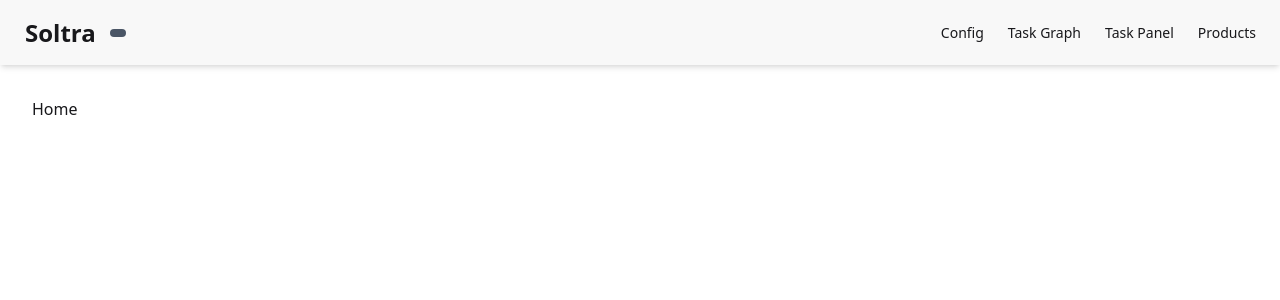
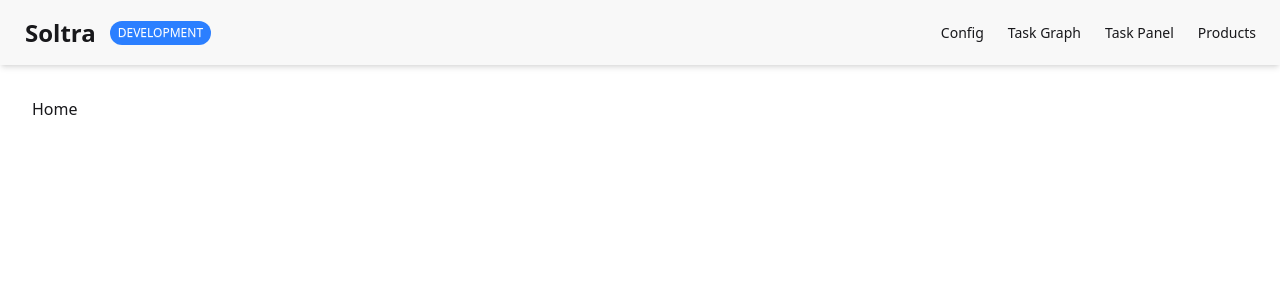
Before and after one commit to TurtleStoffel/soltra, a React (Vite) app: page / in a window 1280 px wide. Shown: the top 300 px of the page. Built offline with nearby package versions, Linux system fonts and the light colour scheme; no server answers.

Commit message:
Environment indicator

```diff
--- a/src/components/Header.tsx
+++ b/src/components/Header.tsx
@@ -1,16 +1,38 @@
 import { Link } from "react-router-dom";
+import { useMemo } from "react";
 
 export function Header() {
+    const envConfig = useMemo(() => {
+        const mode = process.env.NODE_ENV || "Not configured";
+        const label = mode.toUpperCase();
+
+        let className = "ml-2 px-2 py-1 text-xs font-medium rounded-full";
+
+        if (mode === "staging") {
+            className += " bg-orange-500 text-white";
+        } else if (mode === "development") {
+            className += " bg-blue-500 text-white";
+        } else if (mode === "production") {
+            className += " bg-green-500 text-white";
+        } else {
+            className += " bg-gray-600 text-white";
+        }
+
+        return { label, className };
+    }, []);
+
     return (
         <header>
             <div className="navbar bg-base-200 shadow-md">
                 <div className="flex-1">
-          <Link to="/" className="btn btn-ghost text-2xl font-bold normal-case">
+                    <Link
+                        to="/"
+                        className="btn btn-ghost text-2xl font-bold normal-case"
+                    >
                         Soltra
-            <span
-              id="env-indicator"
-              className="ml-2 px-2 py-1 text-xs font-medium rounded-full bg-gray-600 text-white"
-            ></span>
+                        <span className={envConfig.className}>
+                            {envConfig.label}
+                        </span>
                     </Link>
                 </div>
                 <div className="flex-none">
```
Lines whose indentation alone changed are shown as unchanged.
